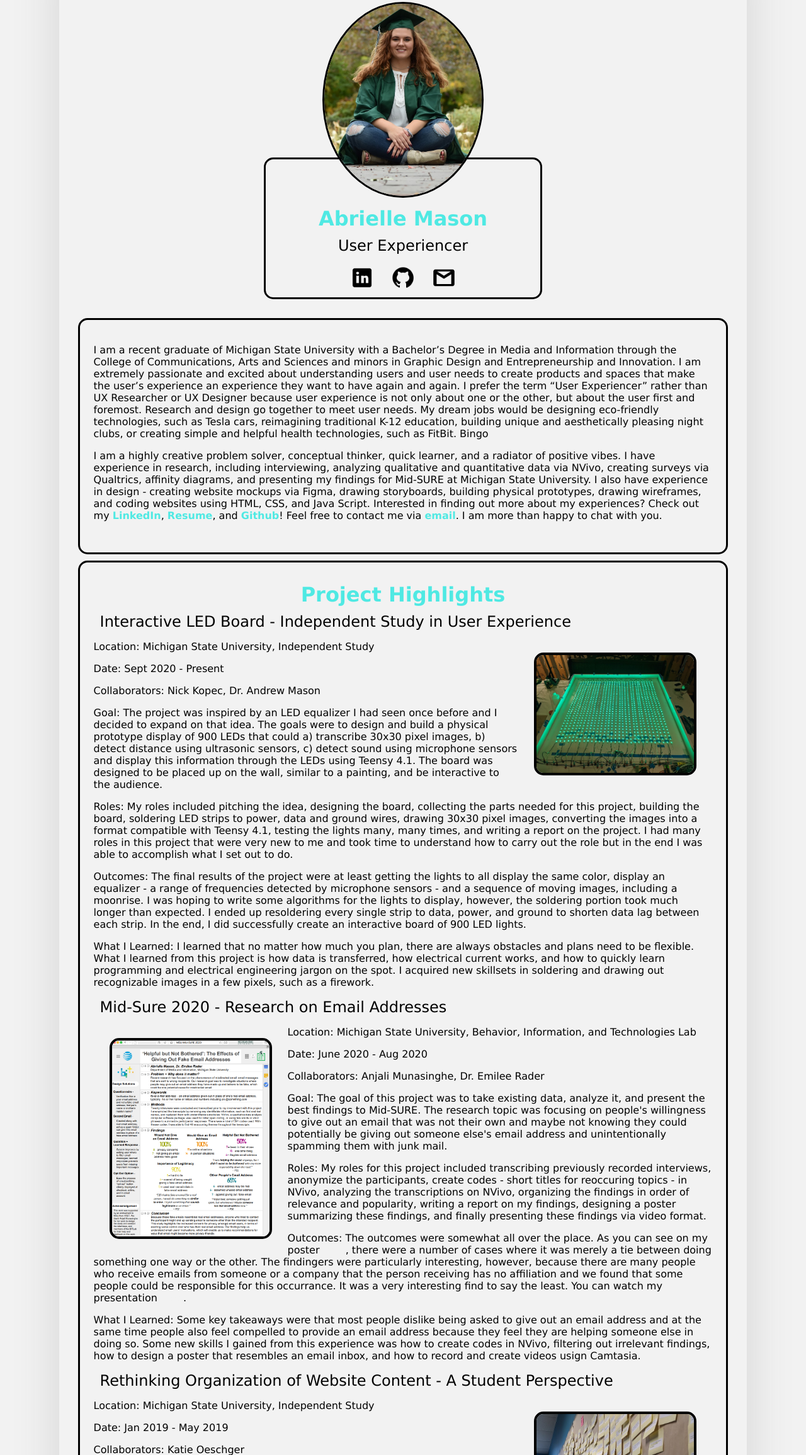
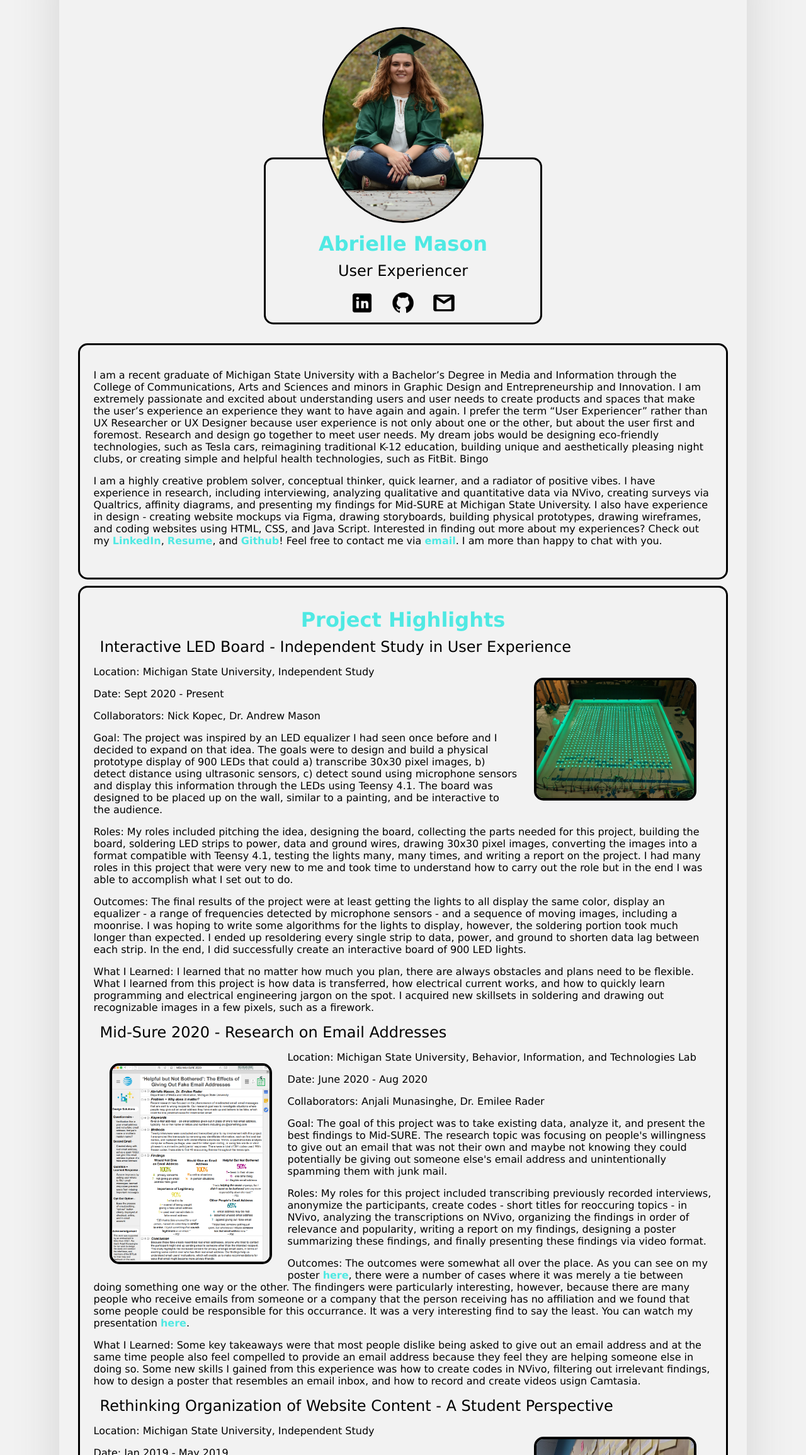
Before and after one commit to abriellemason/amason_portfolio, a plain HTML site: page index.html in a window 1280 px wide. Shown: the part 168-2478 px from the top of the page at 63% size. Drawn offline with Linux system fonts and the light colour scheme.

Commit message:
fixed a couple errors

```diff
--- a/style.css
+++ b/style.css
@@ -73,10 +73,9 @@ h2 {
     background-color: #f2f2f2;
     border-radius: 15px;
     text-align: center;
-    box-shadow: black;
     width: 40%;
     height: 50%;
-    padding: 40 0% 0% 0%;
+    padding: 40px 0px 0px 0px;
     border: 3px solid black;
     margin: 100px auto 30px auto;
 }
@@ -148,6 +147,12 @@ h2 {
     cursor: pointer;
 }
 
+#projects a:-webkit-any-link {
+    font-weight: 900;
+    color: #4fe9e3;
+    cursor: pointer;
+}
+
 a:-webkit-any-link {
     color: #f2f2f2;
     cursor: pointer;
```
